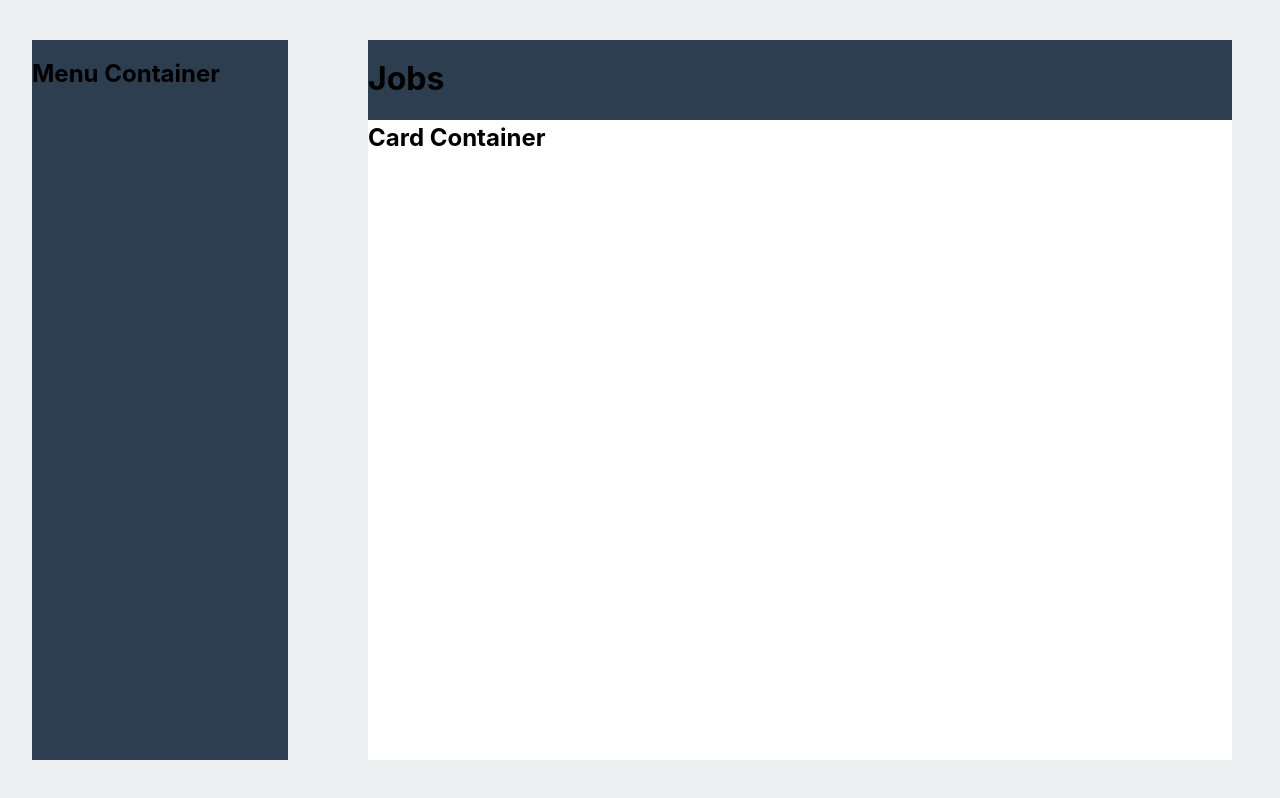
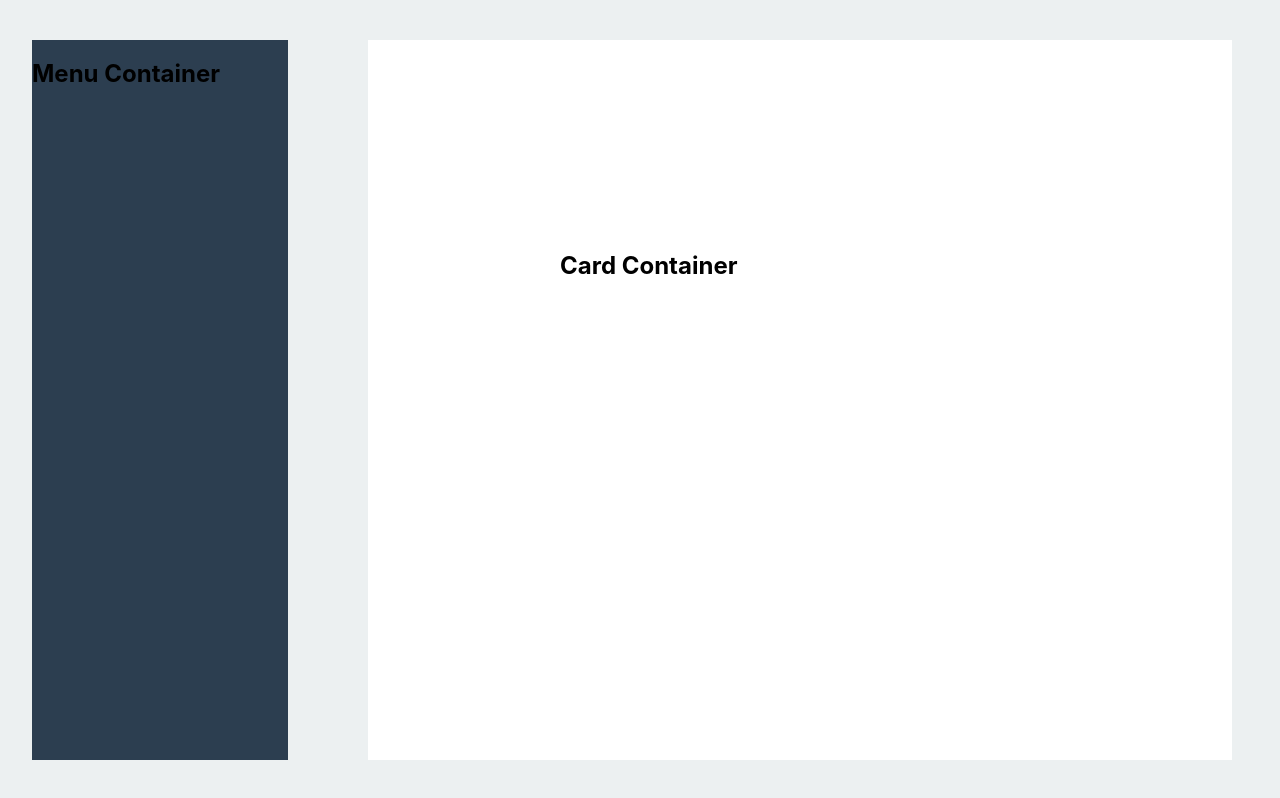
Before and after one commit to UsuallyChris/job_tracker, a React (Create React App) app in the folder frontend/: page / in a window 1280 px wide. Built offline with nearby package versions, Linux system fonts and the light colour scheme.

Commit message:
Fixed some right side content positioning

```diff
--- a/frontend/src/components/layout/right/Jobs.jsx
+++ b/frontend/src/components/layout/right/Jobs.jsx
@@ -1,12 +1,10 @@
 import React from 'react';
 
 function Jobs() {
+
   return(
     <div className="right-container">
       <div className="right-content-container">
-        <div className="title">
-          <h1>Jobs</h1>
-        </div>
         <div className="card-container">
           <h2>Card Container</h2>
         </div>
--- a/frontend/src/css/App.css
+++ b/frontend/src/css/App.css
@@ -62,20 +62,14 @@ body {
   width: 90%;
   height: 90%;
   background: #fff;
-  position: fixed;
   overflow: auto;
-}
-
-.title {
-  position: fixed;
-  z-index: 10;
-  background: #2C3E50;
-  width: 90%;
+  padding: 20%;
 }
 
 .card-container {
-  margin-top: 64px;
   overflow: scroll;
   height: 300vh;
   z-index: -1;
+  width: 100%;
+  display: flex;
 }
```
